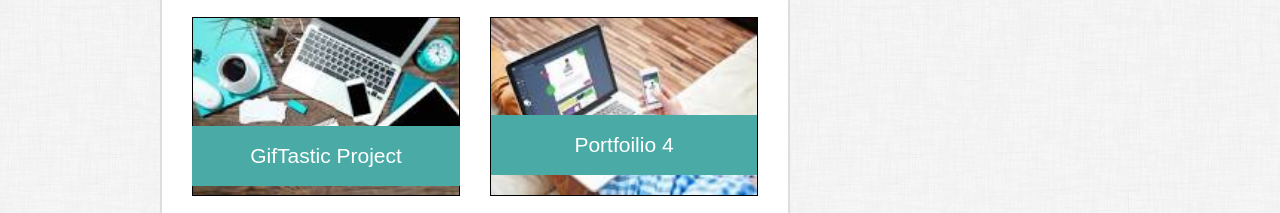
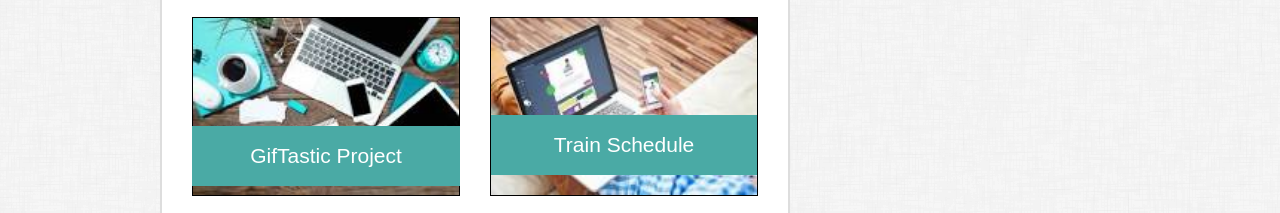
Before and after one commit to atuffa/Bootstrap-Portfolio, a plain HTML site: page portfolio.html in a window 1280 px wide. Shown: the part 418-631 px from the top of the page. Drawn offline with nearby package versions, Linux system fonts and the light colour scheme; a web font is replaced by a local one.

Commit message:
update portfolio

```diff
--- a/portfolio.html
+++ b/portfolio.html
@@ -69,8 +69,8 @@
                         </div>
                         <div class="col-md-6 col-sm-6 col-xs-12">
                             <figure>
-                                <img src=".\assets\image\pimage4.jpg" width="100%" alt="portfolio 4">
-                                <figcaption class="col-md-12 col-sm-12 col-xs-12 ">Portfoilio 4</figcaption>
+                                <a href="https://atuffa.github.io/Train-Scheduler/"><img src=".\assets\image\pimage4.jpg" width="100%" alt="portfolio 4"></a>
+                                <figcaption class="col-md-12 col-sm-12 col-xs-12 ">Train Schedule</figcaption>
                             </figure>
                         </div>
                     </div>
```
